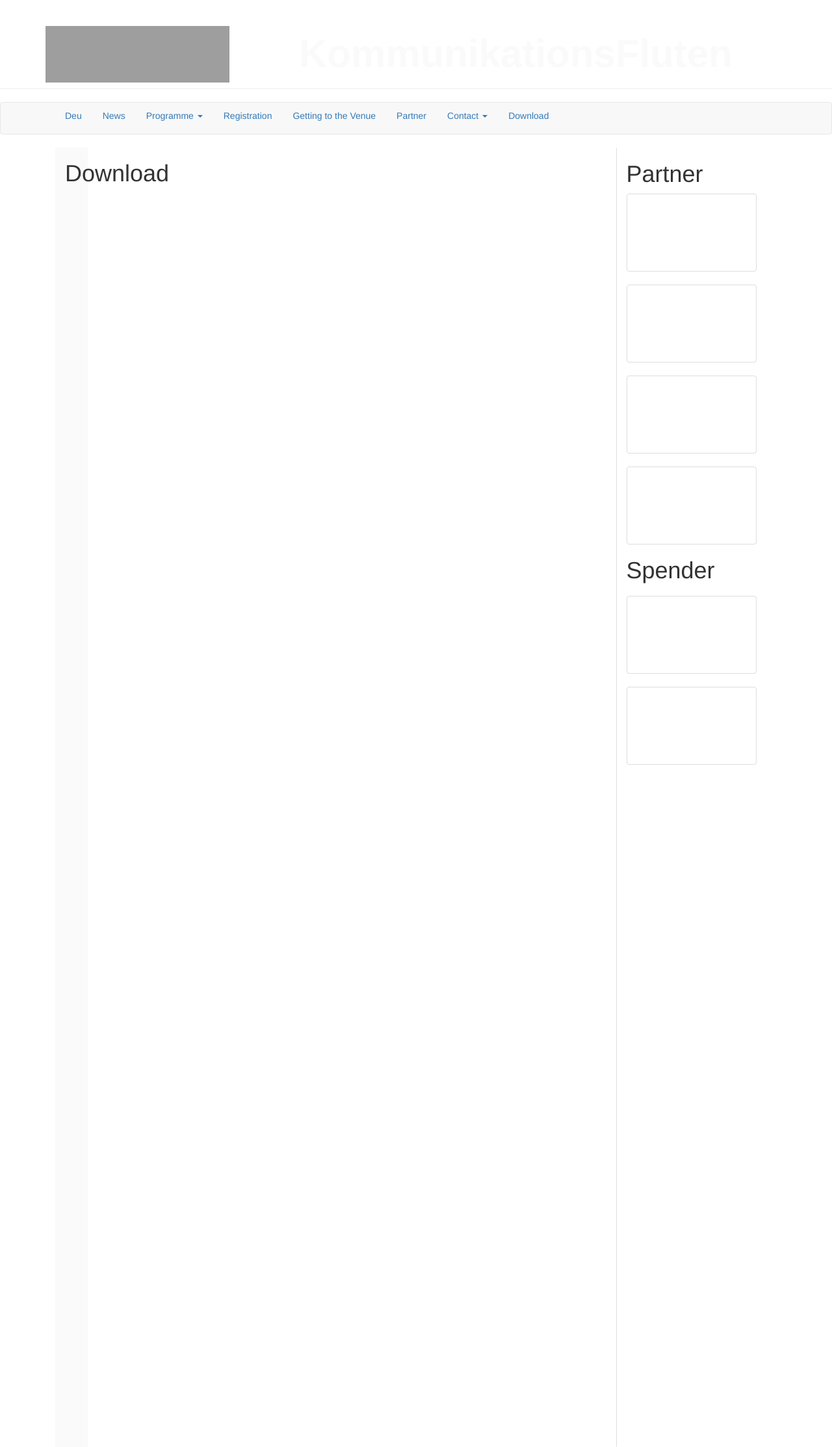
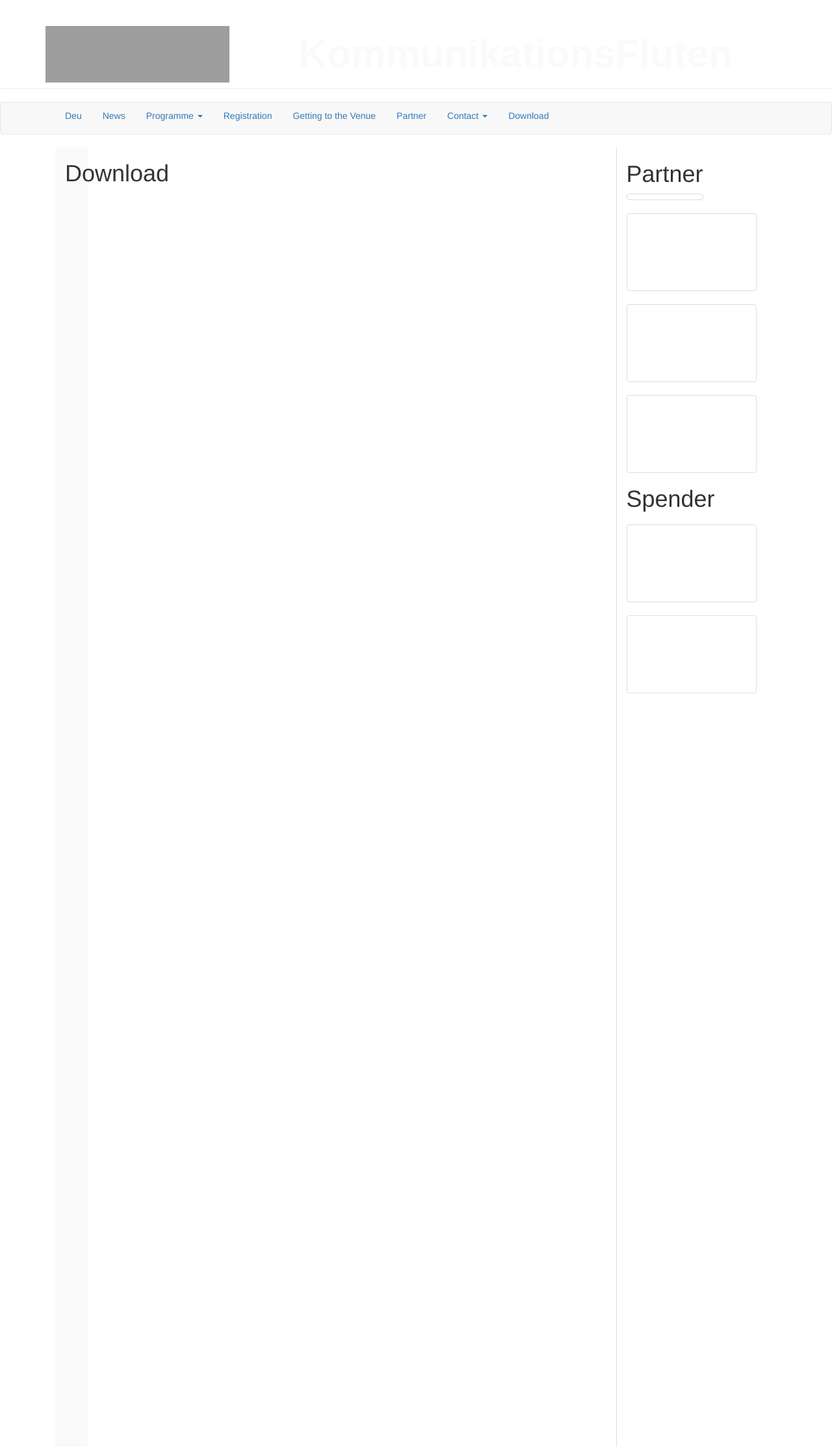
Before and after one commit to susedev/test, a Jekyll site: the page built from download.html, in a window 1280 px wide. Shown: the whole page at 65% size. Built offline with Jekyll 4.4.1, drawn with Linux system fonts in a browser that asks for light colours; nearby versions of some CDN libraries; grey boxes are pictures that could not be loaded.

Commit message:
Update page.html

```diff
--- a/_layouts/page.html
+++ b/_layouts/page.html
@@ -23,7 +23,7 @@ layout: base
     </div>
     <div class="col-md-3" style="display: block; width: 150px; height: 2000px; border:1px solid #FFF; border-left-color:#DDD; margin-left: 15px; box-sizing: border-box;">
       <h1>Partner</h1>
-      <a href="#" class="thumbnail" style="color:#FAFAFA; width: 200px; height: 120px;" ></a>
+      <a href="#" class="thumbnail"  width: 200px; height: 120px;" ></a>
       <a href="#" class="thumbnail" style="color:#FAFAFA; width: 200px; height: 120px;" ></a>
       <a href="#" class="thumbnail" style="color:#FAFAFA; width: 200px; height: 120px;" ></a>
       <a href="#" class="thumbnail" style="color:#FAFAFA; width: 200px; height: 120px;" ></a>
```
